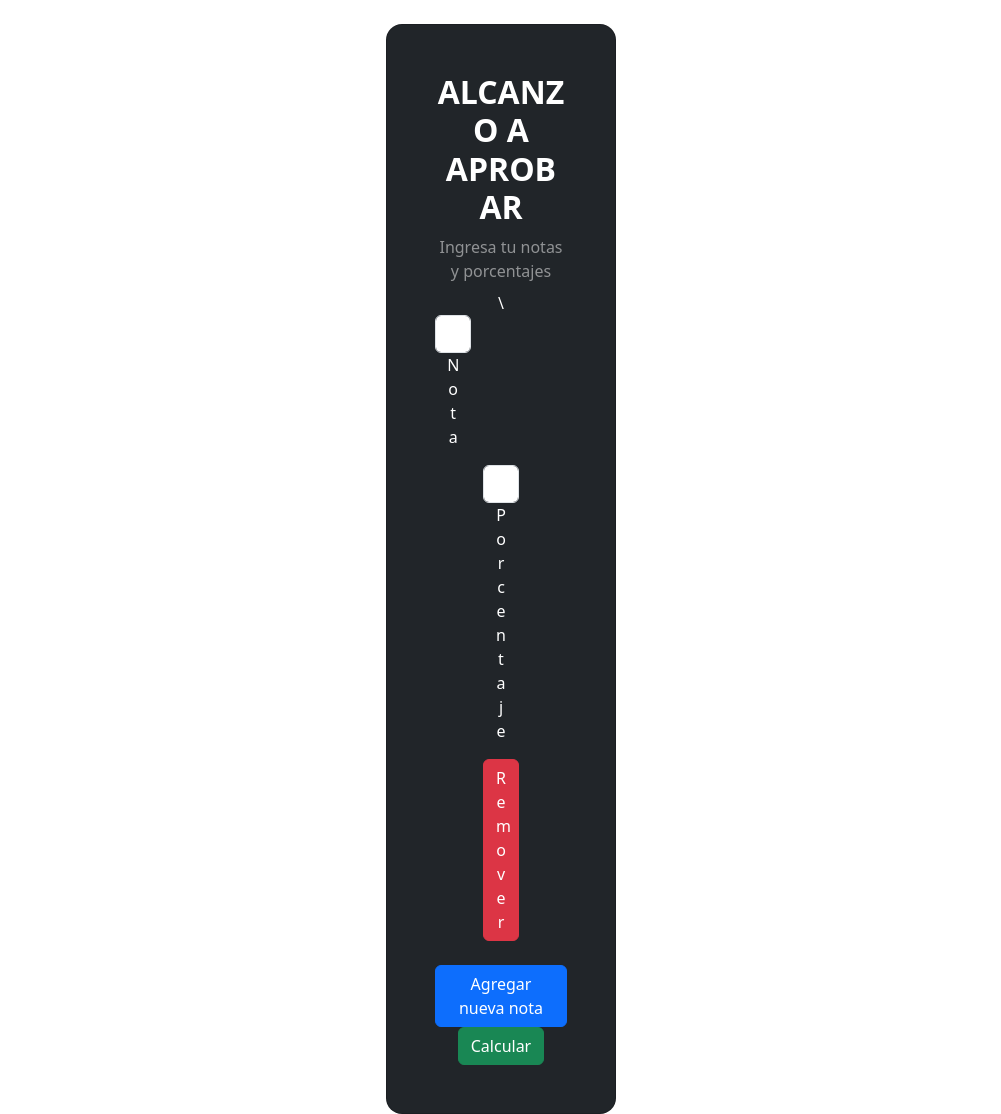
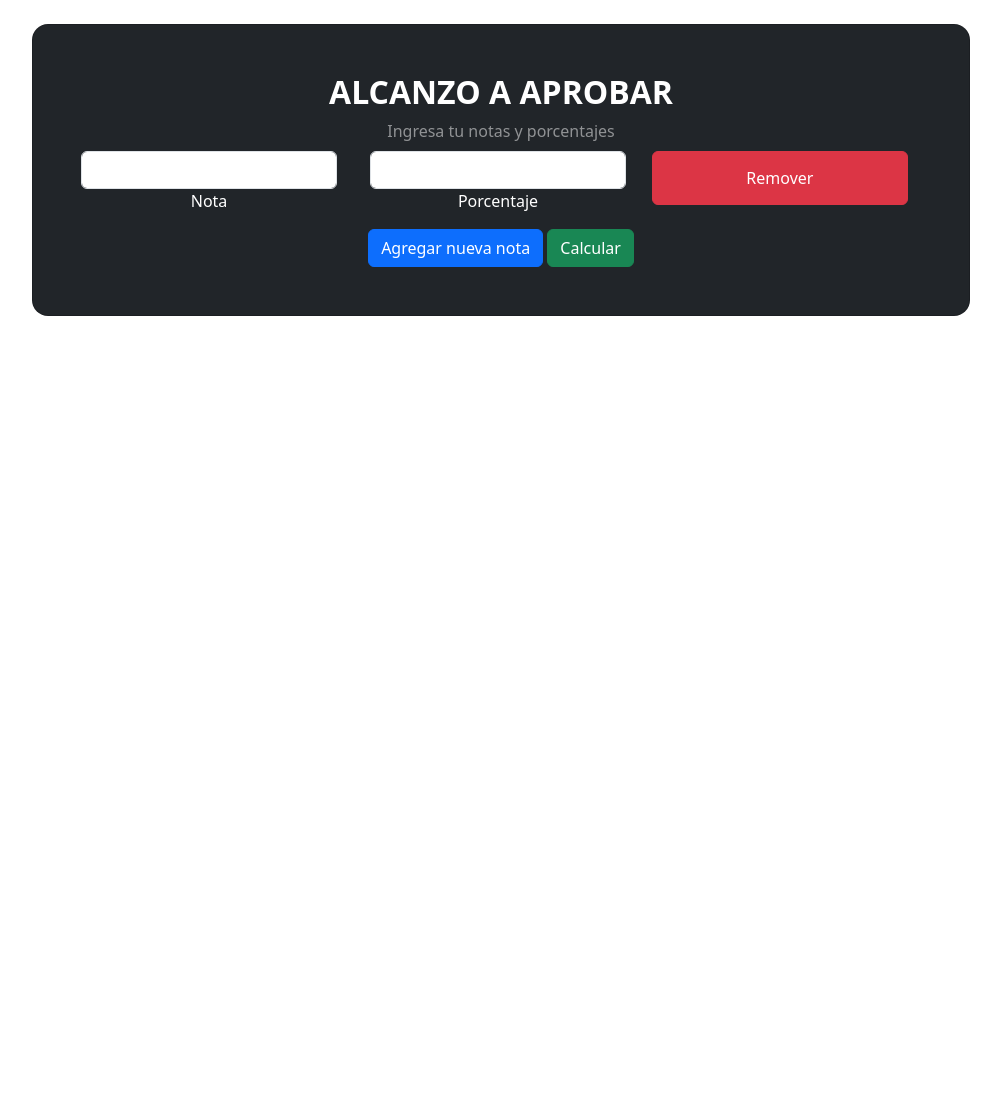
Before and after one commit to Edwin-DEV-py/codespaces-blank, a Django app: page / in a window 1280 px wide. Shown: the whole page, without its empty margins (139-1140 px from the left). After the commit the page ends 316 px from the top, so only its background shows below. Run offline with Django 5.2, Linux system fonts and the light colour scheme; some libraries are stand-ins or nearby versions.

Commit message:
que puta mierda

```diff
--- a/parcial/templates/index.html
+++ b/parcial/templates/index.html
@@ -11,22 +11,19 @@
 <body>
 
     <div class="container d-flex justify-content-center align-items-center divNotas">
-        <div class="vh-100 gradient-custom">
+        <div class="vh-100">
             <div class="container py-4 h-75">
-              <div class="row d-flex justify-content-center align-items-center h-75">
-                <div class="col-12 col-md-9 col-lg-7 col-xl-6">
+              <div class="row d-flex justify-content-center align-items-center">
+                <div class="col-12">
                   <div class="card bg-dark text-white" style="border-radius: 1rem;">
                     <div class="card-body p-5 text-center">
-
-                      <div class="">
-
                         <h2 class="fw-bold mb-2 text-uppercase">Alcanzo a Aprobar</h2>
                         <p class="text-white-50 mb-2">Ingresa tu notas y porcentajes</p>
 
-                        <div class="container">
-                            <div class="row">
-                                <form action="" method="post">\
-                                    {% csrf_token %}
+                        <form action="" method="post">
+                            {% csrf_token %}
+                            <div class="container">
+                                <div class="row">
                                     <div data-mdb-input-init class="form-outline form-white mb-2 pr-2 row col-4 mr-8 me-2">
                                         <input type="text" id="typeTextUserName" class="form-control form-control-md" />
                                         <label class="form-label" for="typeTextUserName">Nota</label>
@@ -38,9 +35,9 @@
                                     <div data-mdb-input-init class="form-outline form-white mb-4 row col-4 mx-auto">
                                         <button type="button" class="btn btn-danger">Remover</button>
                                     </div>
-                                </form>
+                                </div>
                             </div>
-                        </div>
+                        </form>
 
                         <button type="button" class="btn btn-primary">Agregar nueva nota</button>
                         <button type="button" class="btn btn-success">Calcular</button>
```
